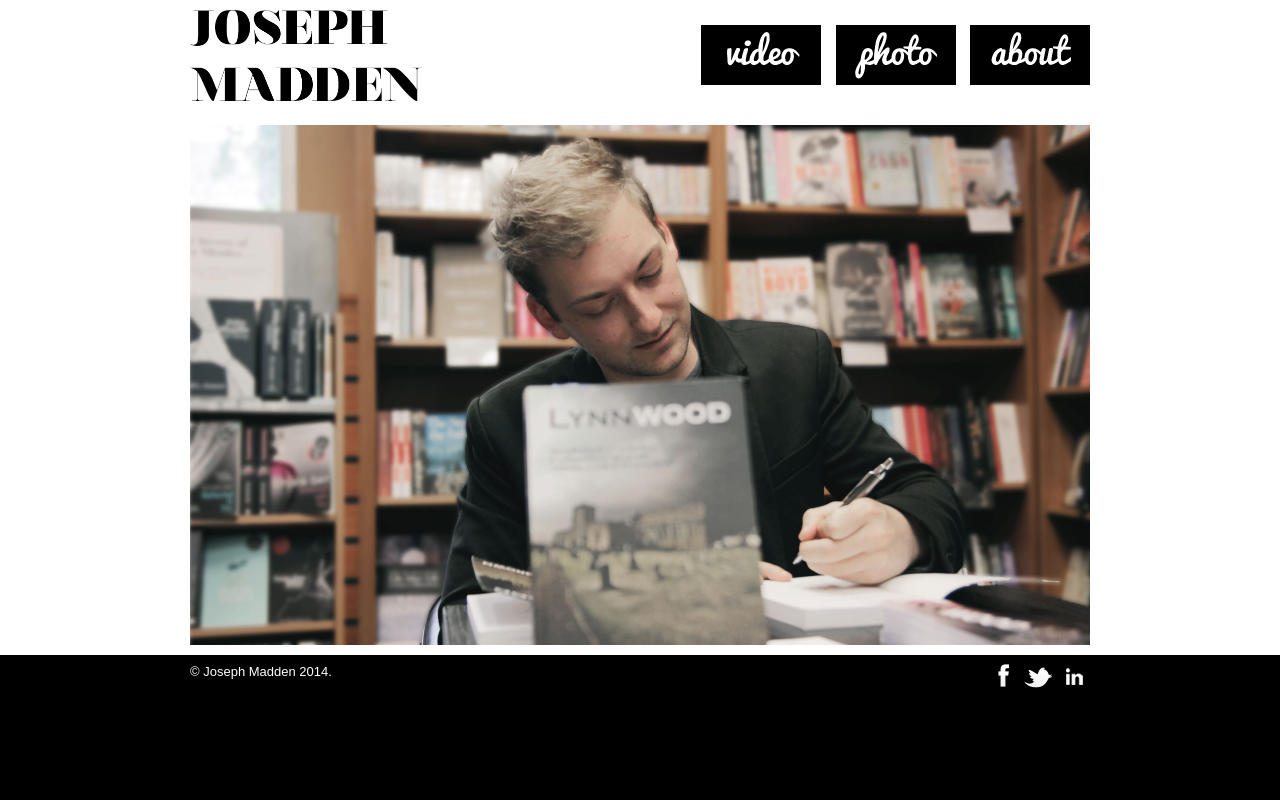
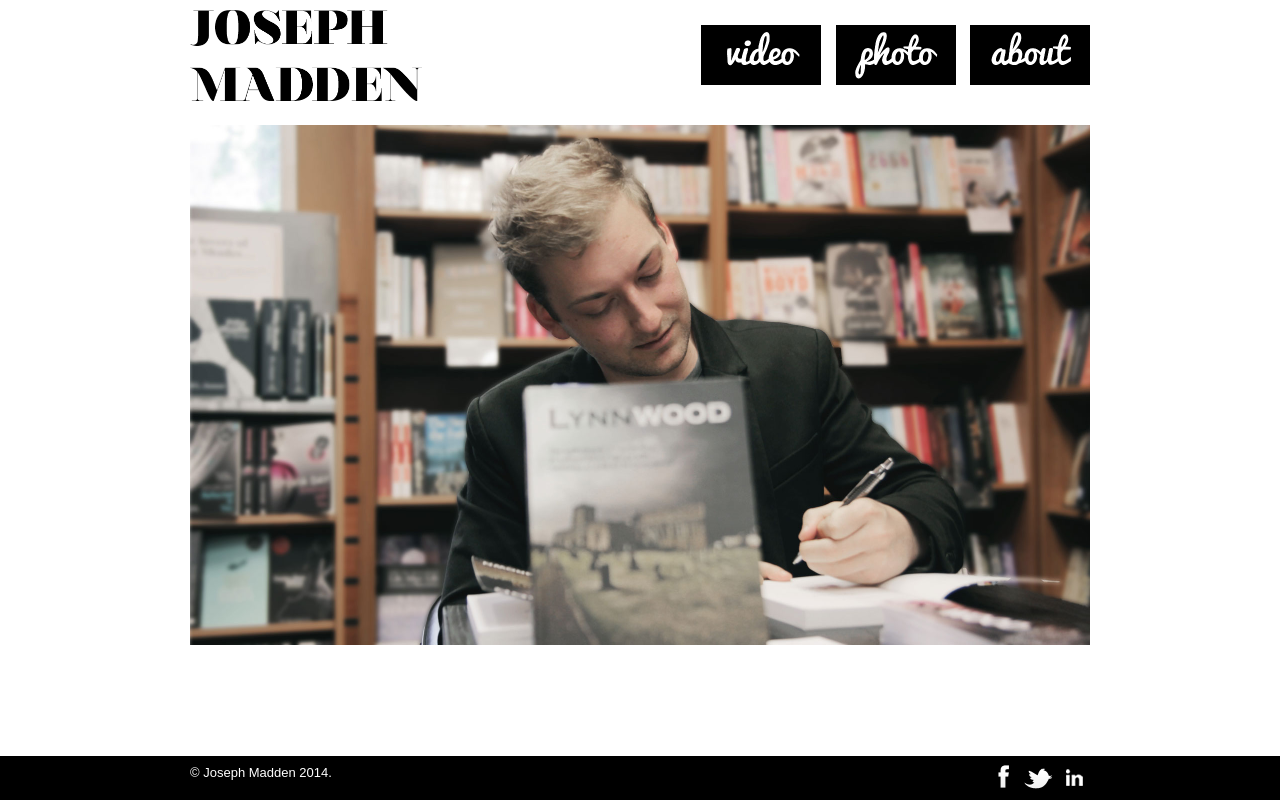
Before and after one commit to josephmadden/Web-Joseph-Madden, a PHP site: page /index.php in a window 1280 px wide. Run offline with PHP 8.4, Linux system fonts and the light colour scheme.

Commit message:
Fixed position footer?

```diff
--- a/css/style.css
+++ b/css/style.css
@@ -1,5 +1,5 @@
 body {
-	background: #000;
+	background: #FFF;
 	font-family: arial;
 	width: 100%;
 	margin: 0px 0px;
@@ -8,6 +8,7 @@ body {
 #page {
 	margin-top: 0px;
 	background: #FFF;
+	margin-bottom: 25px;
 }
 
 #header h1 {
@@ -33,6 +34,11 @@ body {
 	color: white;
 	font-size: small;
 	clear: both;
+	position: fixed;
+	bottom: 0px;
+	left: 0px;
+	width: 100%;
+	z-index: 2000;
 }
 
 #footer .container {
```
